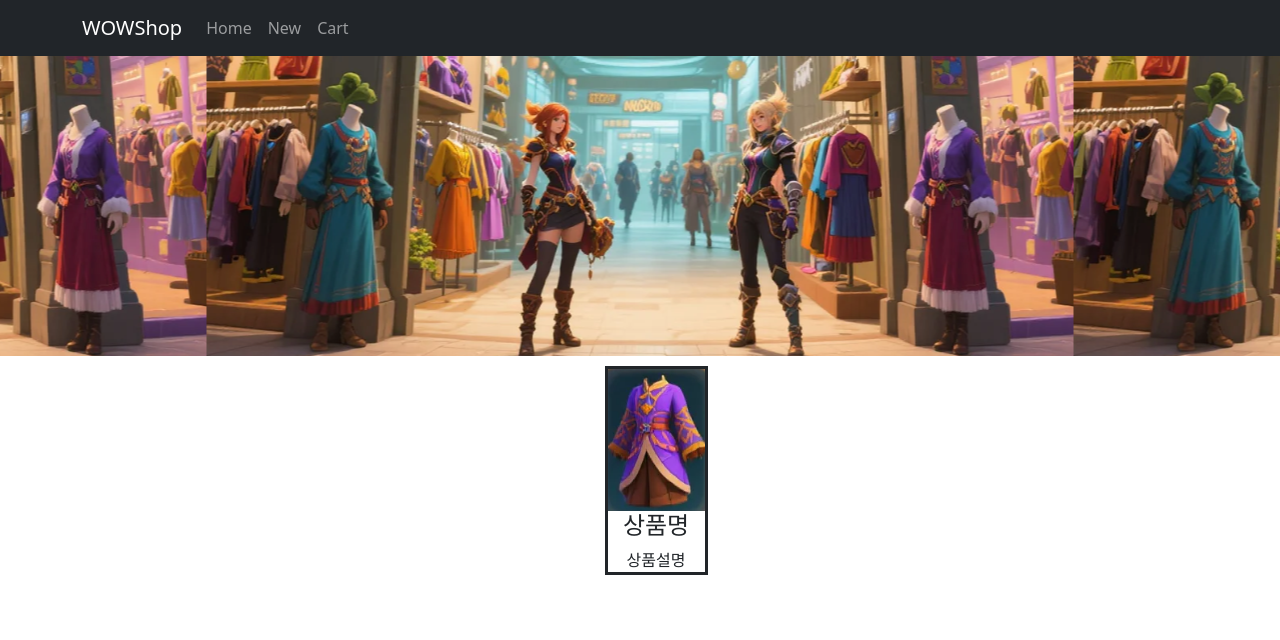
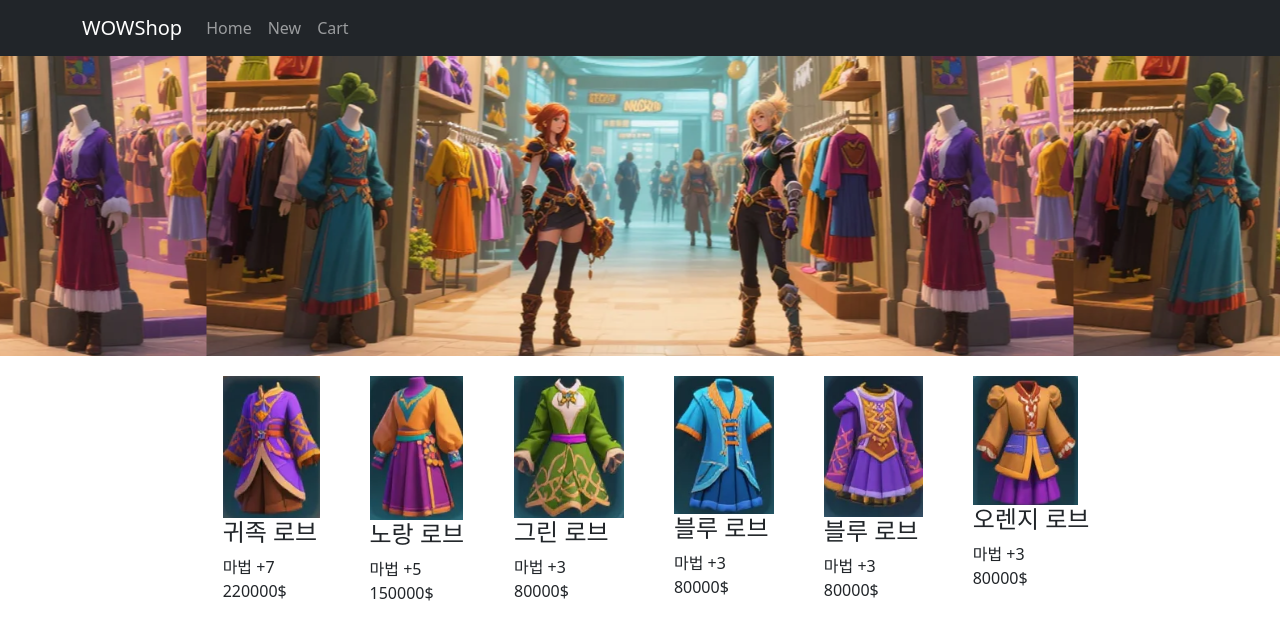
Before and after one commit to ctrl404J/ReactOnlineStore, a React (Vite) app: page / in a window 1280 px wide. Shown: the top 640 px of the page. Built offline with nearby package versions, Linux system fonts and the light colour scheme.

Commit message:
map반복문으로 오브젝트데이터를 item태그에 출력

```diff
--- a/src/App.css
+++ b/src/App.css
@@ -14,15 +14,14 @@ div {
   background-position: top;
 }
 
-.item-Container {
+.item-container {
   display: flex;
   justify-content: center;
   gap:4%;
-  padding-top: 10px;
+  padding-top: 20px;
 }
 
 .shop-item {
   list-style: none;
-  text-align: center;
-  border: solid;
+  text-align: left;
 }
--- a/src/App.jsx
+++ b/src/App.jsx
@@ -4,6 +4,8 @@ import {Navbar, Container, Nav} from 'react-bootstrap';
 import data from './data.jsx';
 
 function App() {
+  let [itemData, setData] = useState(data);
+  let copy = [...itemData];
 
   return (
     <div className='App'>
@@ -19,12 +21,19 @@ function App() {
       </Navbar>
       <div className='main-bg'></div>
       <div>
-        <ul className='item-Container'>
-          <li className='shop-item'>
-            <img src='/c1.png' alt="상품 이미지"/>
-            <h4>상품명</h4>
-            <div>상품설명</div>
-          </li>
+        <ul className='item-container'>
+          {
+            copy.map(function(param, i){
+              return(
+                <li className='shop-item' key={i}>
+                  <img src={data[i].imageUrl} alt='No Image'></img>
+                  <h4>{data[i].title}</h4>
+                  <div>{data[i].content}</div>
+                  <div>{data[i].price}$</div>
+                </li>
+              )
+            })
+          }
         </ul>
       </div>
     </div>
--- a/src/data.jsx
+++ b/src/data.jsx
@@ -1,3 +1,52 @@
-let abc = 10;
-let bcd = 20;
-export default {abc, bcd};
+let data = [
+  {
+    id : 0,
+    title : "귀족 로브",
+    content : "마법 +7",
+    price : 220000,
+    imageUrl : "/c1.png"
+  },
+
+  {
+    id : 1,
+    title : "노랑 로브",
+    content : "마법 +5",
+    price : 150000,
+    imageUrl : "/c2.png"
+  },
+
+  {
+    id : 2,
+    title : "그린 로브",
+    content : "마법 +3",
+    price : 80000,
+    imageUrl : "/c3.png"
+  },
+
+  {
+    id : 3,
+    title : "블루 로브",
+    content : "마법 +3",
+    price : 80000,
+    imageUrl : "/c4.png"
+  },
+
+  {
+    id : 4,
+    title : "블루 로브",
+    content : "마법 +3",
+    price : 80000,
+    imageUrl : "/c5.png"
+  },
+
+  {
+    id : 5,
+    title : "오렌지 로브",
+    content : "마법 +3",
+    price : 80000,
+    imageUrl : "/c6.png"
+  }
+
+];
+
+export default data;
```
